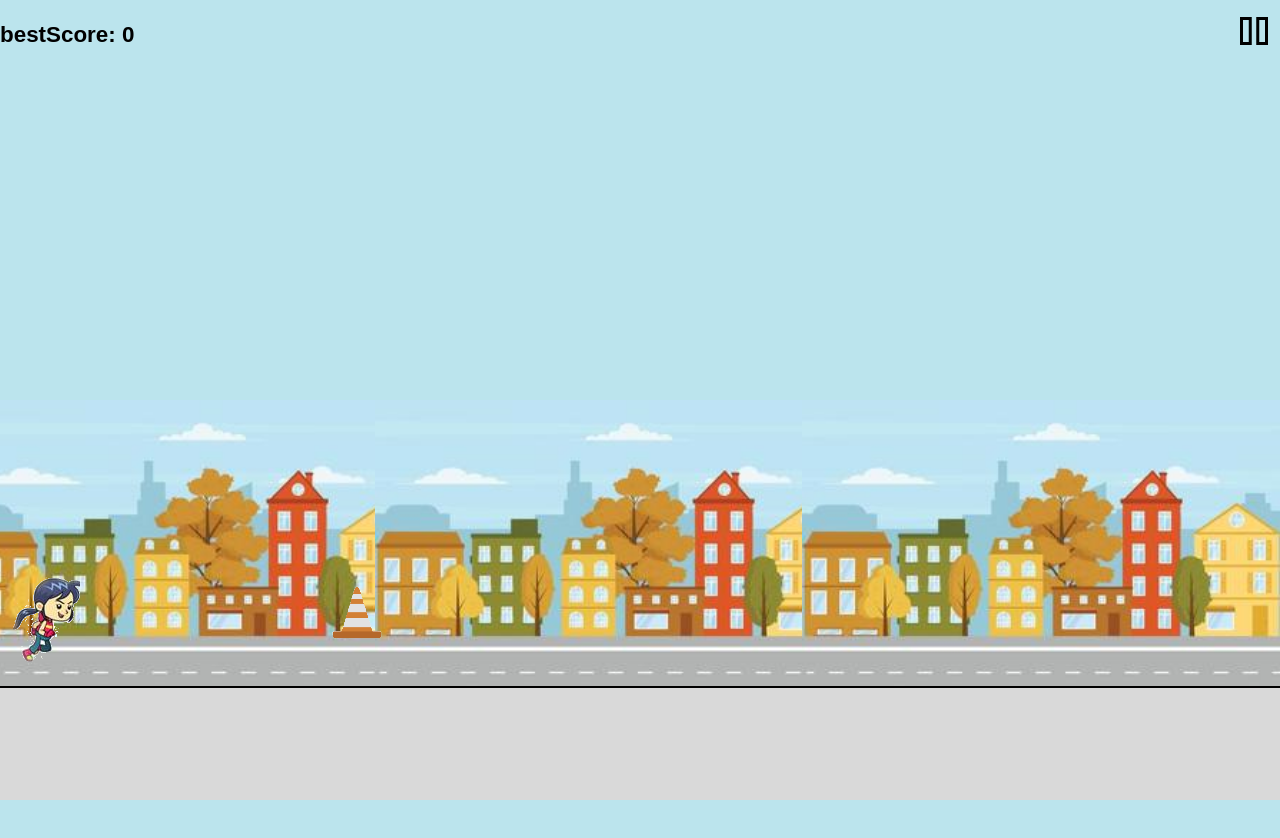
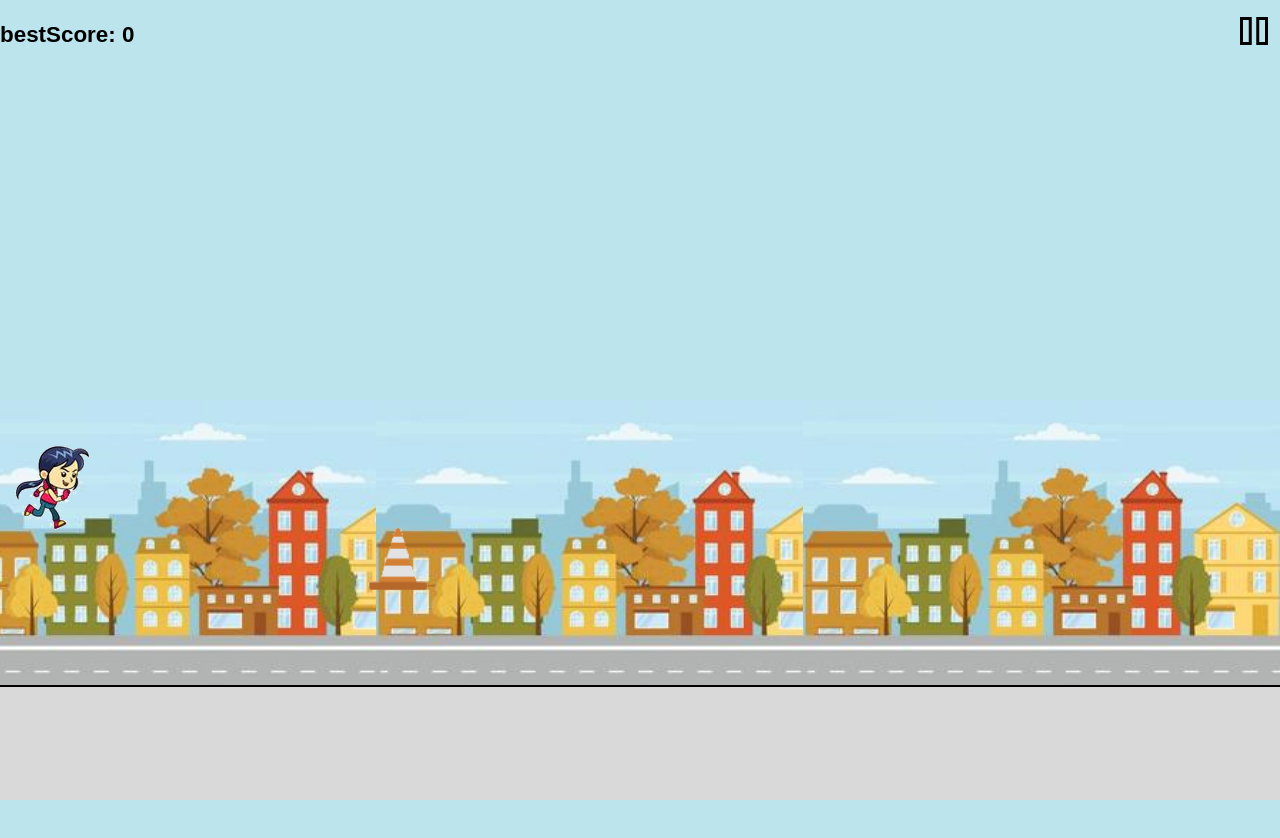
Before and after one commit to araujobrunodev/Air-girl, a React (Vite) app: page /#/playing in a window 1280 px wide. Shown: the top 838 px of the page. After the commit the page ends 800 px from the top, so only its background shows below. Built offline with nearby package versions, Linux system fonts and the light colour scheme; a web font is replaced by a local one.

Commit message:
acrescent mainArea.css

```diff
--- a/src/css/baseObstacle.css
+++ b/src/css/baseObstacle.css
@@ -4,46 +4,7 @@
 
     flex-direction: row;
 
-    width: 100%;
-    height: 3.4rem;
-    gap: 0%;
+    overflow: hidden;
 
-    overflow: hidden;
+    top: 12%;
 }
-
-@media screen and (max-width: 1600px) {
-    #base-obstacle {
-        top: 36.7rem;
-    }
-}
-
-@media only screen and (max-width: 412px) {
-    #base-obstacle {
-        top: 38.2rem;
-    }
-}
-
-@media only screen and (max-width: 390px) {
-    #base-obstacle {
-        top: 36.3rem;
-    }
-}
-
-@media only screen and (max-width: 385px) {
-    #base-obstacle {
-        top: 36.8rem;
-    }
-}
-
-@media only screen and (max-width: 375px) {
-    #base-obstacle {
-        top: 34.8rem;
-    }
-}
-
-
-@media only screen and (max-width: 375px) and (max-height: 707px) {
-    #base-obstacle {
-        top: 29.9rem;
-    }
-}
--- /dev/null
+++ b/src/css/mainArea.css
@@ -0,0 +1,9 @@
+#mainArea {
+    position: absolute;
+    display: grid;
+
+    width: 100%;
+    height: 8%;
+
+    top: 65%;
+}
--- a/src/css/obstacle.css
+++ b/src/css/obstacle.css
@@ -1,3 +1,3 @@
 .Obstacle {
-    position: absolute;
+    position: relative;
 }
--- a/src/css/player.css
+++ b/src/css/player.css
@@ -1,4 +1,4 @@
 #player {
-    position:relative;
+    position: absolute;
     margin-left: 13px;
 }
--- a/src/elements/topAdd.ts
+++ b/src/elements/topAdd.ts
@@ -10,20 +10,8 @@ interface TopAddition {
 
 const topAddition = ({ to, size }: TopAddition): number => {
     let result: number = 0
-    let width = size.width
-    let height = size.height
 
-    switch (to) {
-        case "player":
-            if (width >= 1200) result = -100;
-            else if (width == 412 && height == 892) result = -383;
-            else if (width >= 412) result = -513;
-	        else if (width >= 390) result = -482;
-            else if (width >= 384) result = -491;
-            else if (width >= 375) result = -462;
-            else if (width >= 360) result = -420;
-            break
-    }
+    result = 6
 
     return result
 }
--- a/src/elements/user/render.tsx
+++ b/src/elements/user/render.tsx
@@ -14,7 +14,7 @@ const RenderPlayer:FC<RenderPlayerProp> = (prop) => {
         alt={allSprite[prop.sprite].Name}
         id="player"
         style={{
-            marginTop:prop.posY + "px"
+            marginTop:prop.posY + "%"
         }}
         />
     </>)
--- a/src/pages/play.tsx
+++ b/src/pages/play.tsx
@@ -13,6 +13,7 @@ import Wait from "../elements/load/wait"
 import "../css/mainBackground.css"
 import "../css/contentArea.css"
 import "../css/mainScore.css"
+import "../css/mainArea.css"
 import "../css/play.css"
 
 const Play = () => {
@@ -38,8 +39,8 @@ const Play = () => {
                     <div id="mainArea">
                         <Obstacle/>
                         <Player />
+                    </div>
                         <TouchScreen />
-                    </div>
 
                 </div>
                 { gameover.active ?
```
